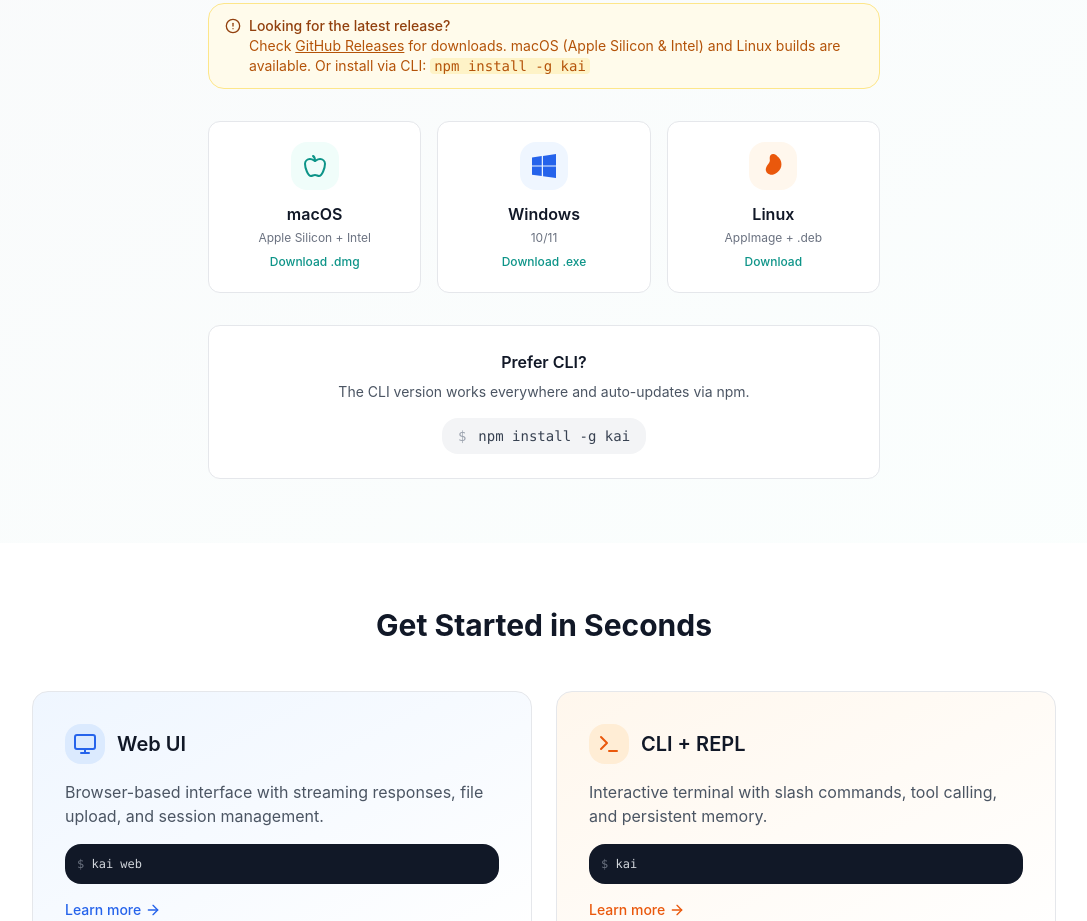
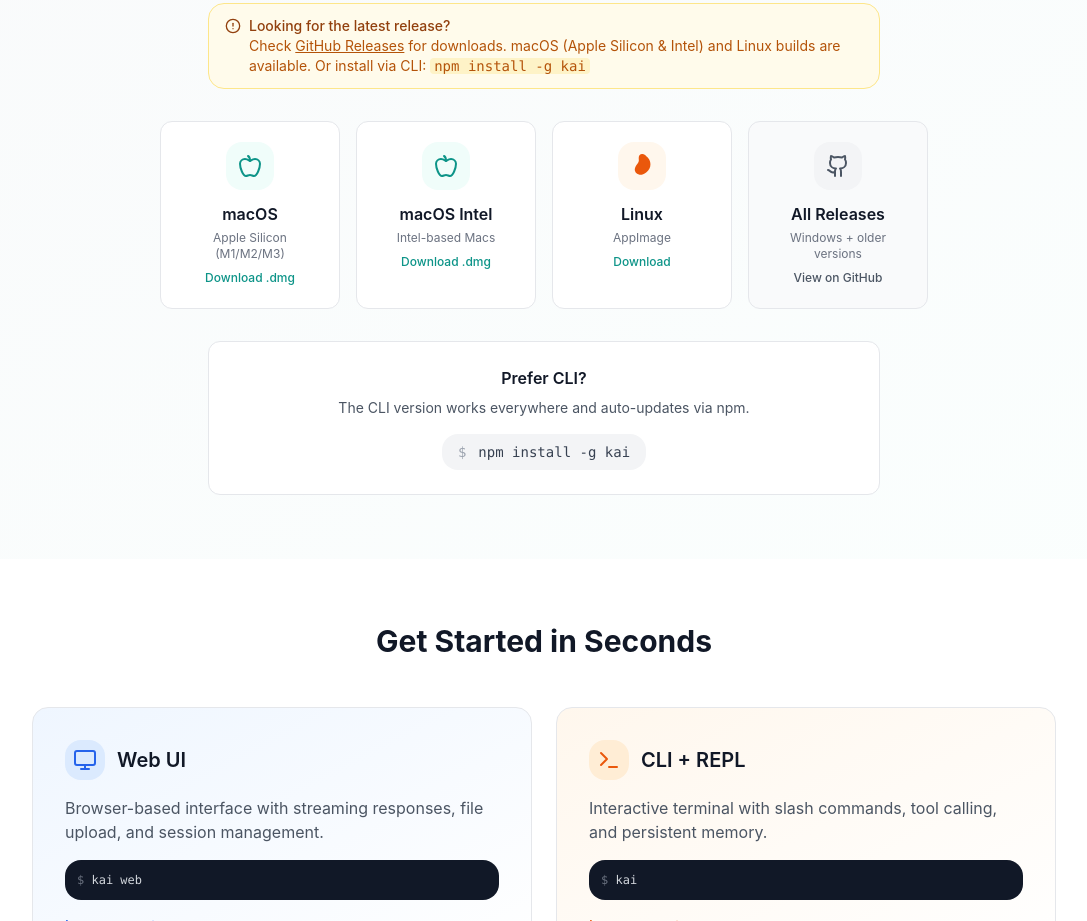
Before and after one commit to tmoreton/kai-docs, a Next.js app: page / in a window 1280 px wide. Shown: the part 960-1881 px from the top of the page, without its empty margins (96-1183 px from the left). Built offline with nearby package versions, Linux system fonts and the light colour scheme.

Commit message:
docs: update download links to direct latest release URLs

```diff
--- a/app/page.tsx
+++ b/app/page.tsx
@@ -139,12 +139,10 @@
             </div>
           </div>
 
-          <div className="grid grid-cols-1 sm:grid-cols-3 gap-4 max-w-2xl mx-auto">
+          <div className="grid grid-cols-1 sm:grid-cols-2 lg:grid-cols-4 gap-4 max-w-3xl mx-auto">
             {/* macOS */}
             <a
-              href="https://github.com/tmoreton/kai/releases"
-              target="_blank"
-              rel="noopener noreferrer"
+              href="https://github.com/tmoreton/kai/releases/latest/download/Kai_v1.1.4_aarch64.dmg"
               className="group"
             >
               <div className="flex flex-col items-center gap-3 p-5 bg-white rounded-xl border border-gray-200 hover:border-teal-300 hover:shadow-md transition-all h-full">
@@ -153,38 +151,32 @@
                 </div>
                 <div className="text-center">
                   <h3 className="font-semibold text-gray-900">macOS</h3>
-                  <p className="text-xs text-gray-500 mt-1">Apple Silicon + Intel</p>
+                  <p className="text-xs text-gray-500 mt-1">Apple Silicon (M1/M2/M3)</p>
                   <span className="text-xs text-teal-600 font-medium mt-2 inline-block">Download .dmg</span>
                 </div>
               </div>
             </a>
 
-            {/* Windows */}
+            {/* macOS Intel */}
             <a
-              href="https://github.com/tmoreton/kai/releases"
-              target="_blank"
-              rel="noopener noreferrer"
+              href="https://github.com/tmoreton/kai/releases/latest/download/Kai_v1.1.4_x86_64.dmg"
               className="group"
             >
               <div className="flex flex-col items-center gap-3 p-5 bg-white rounded-xl border border-gray-200 hover:border-teal-300 hover:shadow-md transition-all h-full">
-                <div className="flex h-12 w-12 items-center justify-center rounded-lg bg-blue-50 text-blue-600">
-                  <svg className="w-6 h-6" viewBox="0 0 24 24" fill="currentColor">
-                    <path d="M0 3.449L9.75 2.1v9.451H0m10.949-9.602L24 0v11.4H10.949M0 12.6h9.75v9.451L0 20.699M10.949 12.6H24V24l-12.9-1.801"/>
-                  </svg>
+                <div className="flex h-12 w-12 items-center justify-center rounded-lg bg-teal-50 text-teal-600">
+                  <Apple className="w-6 h-6" />
                 </div>
                 <div className="text-center">
-                  <h3 className="font-semibold text-gray-900">Windows</h3>
-                  <p className="text-xs text-gray-500 mt-1">10/11</p>
-                  <span className="text-xs text-teal-600 font-medium mt-2 inline-block">Download .exe</span>
+                  <h3 className="font-semibold text-gray-900">macOS Intel</h3>
+                  <p className="text-xs text-gray-500 mt-1">Intel-based Macs</p>
+                  <span className="text-xs text-teal-600 font-medium mt-2 inline-block">Download .dmg</span>
                 </div>
               </div>
             </a>
 
             {/* Linux */}
             <a
-              href="https://github.com/tmoreton/kai/releases"
-              target="_blank"
-              rel="noopener noreferrer"
+              href="https://github.com/tmoreton/kai/releases/latest/download/Kai_v1.1.4_amd64.AppImage"
               className="group"
             >
               <div className="flex flex-col items-center gap-3 p-5 bg-white rounded-xl border border-gray-200 hover:border-teal-300 hover:shadow-md transition-all h-full">
@@ -195,8 +187,27 @@
                 </div>
                 <div className="text-center">
                   <h3 className="font-semibold text-gray-900">Linux</h3>
-                  <p className="text-xs text-gray-500 mt-1">AppImage + .deb</p>
+                  <p className="text-xs text-gray-500 mt-1">AppImage</p>
                   <span className="text-xs text-teal-600 font-medium mt-2 inline-block">Download</span>
+                </div>
+              </div>
+            </a>
+
+            {/* All Releases */}
+            <a
+              href="https://github.com/tmoreton/kai/releases"
+              target="_blank"
+              rel="noopener noreferrer"
+              className="group"
+            >
+              <div className="flex flex-col items-center gap-3 p-5 bg-gray-50 rounded-xl border border-gray-200 hover:border-teal-300 hover:shadow-md transition-all h-full">
+                <div className="flex h-12 w-12 items-center justify-center rounded-lg bg-gray-100 text-gray-600">
+                  <Github className="w-6 h-6" />
+                </div>
+                <div className="text-center">
+                  <h3 className="font-semibold text-gray-900">All Releases</h3>
+                  <p className="text-xs text-gray-500 mt-1">Windows + older versions</p>
+                  <span className="text-xs text-gray-600 font-medium mt-2 inline-block">View on GitHub</span>
                 </div>
               </div>
             </a>
```
